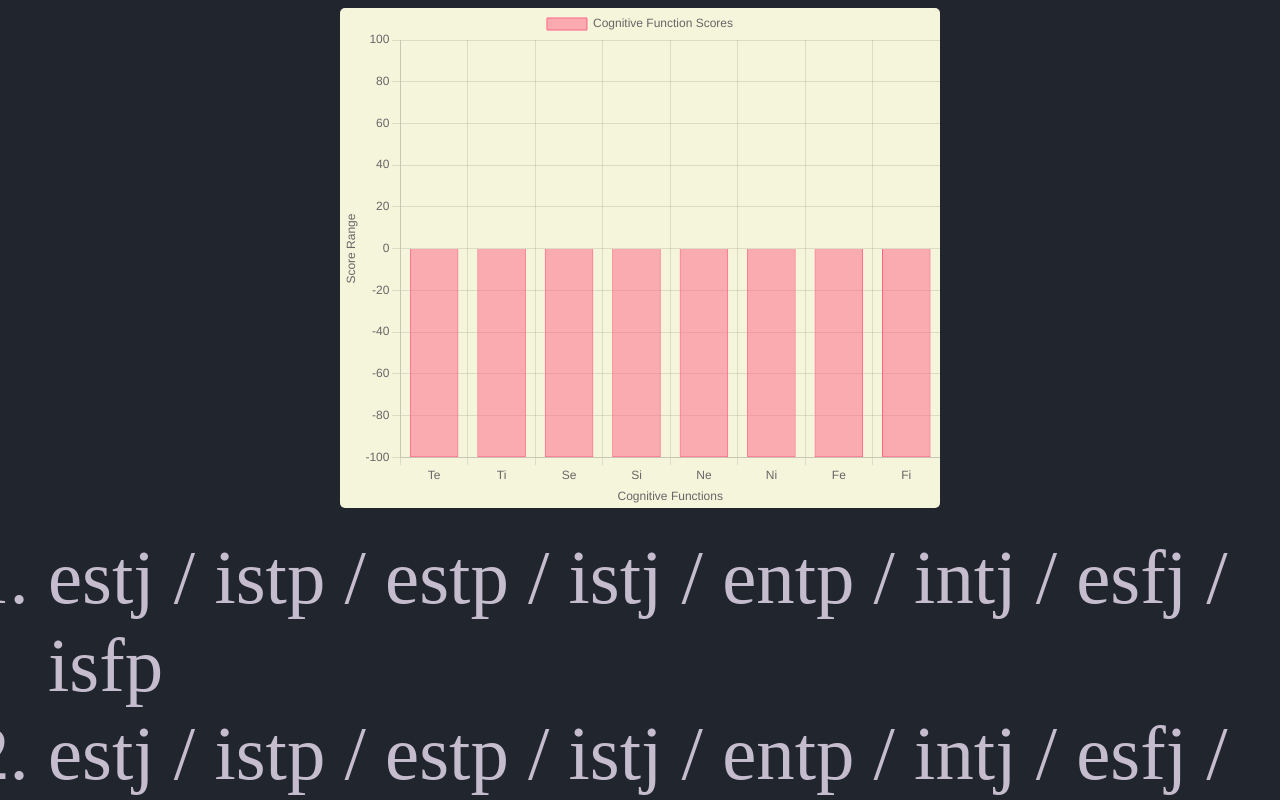
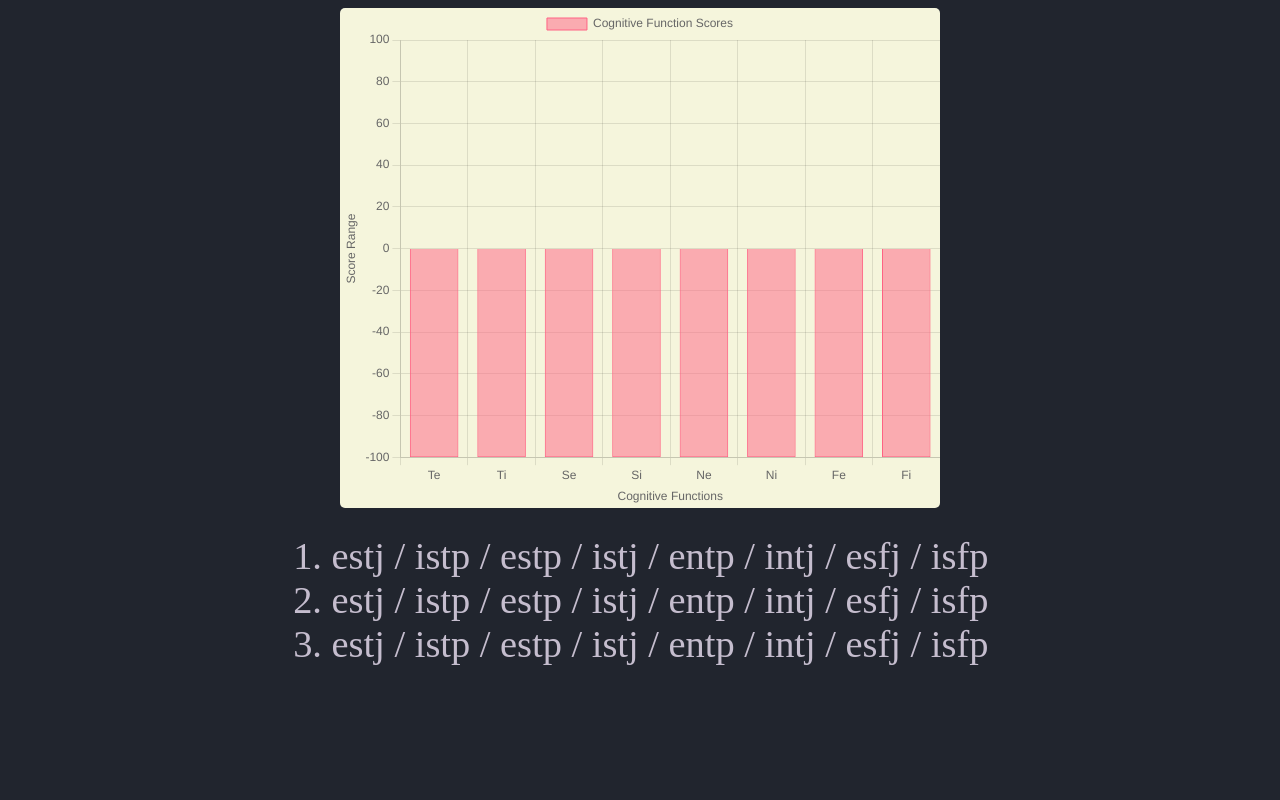
Before and after one commit to OmarDardery/CareerCatalyst, a React (Create React App) app: page / in a window 1280 px wide. Both pictures are taken after typing "Sample" into the empty fields and a click on the button "submit". Shown: the top 800 px of the page. Built offline with nearby package versions, Linux system fonts and the light colour scheme.

Commit message:
fixing styling

```diff
--- a/src/components/bingoBox.js
+++ b/src/components/bingoBox.js
@@ -28,7 +28,7 @@ function BingoBox(props) {
                 <div style={getStyle(1, clicks % 5 > 3)}></div>
             </div>
             <div on style={{ width: "100%", height: "100%", zIndex: 1, textAlign: "center", display: "flex", justifyContent: "center", alignItems: "center", fontsize: "0.1rem", wordWrap: "break-word", paddingRight: "20px"}}>
-                <h4 style={{fontSize: "2vw", margin: "2px"}}>{props.question}</h4>
+                <h4 style={{fontSize: "2vw", margin: "1px"}}>{props.question}</h4>
             </div>
         </div>
     );
--- a/src/styles.css
+++ b/src/styles.css
@@ -29,6 +29,6 @@ input[type="text"]{
 
 }
 .list{
-    font-size: 6vw;
+    font-size: 3vw;
     color: #C5BDCE;
 }
```
